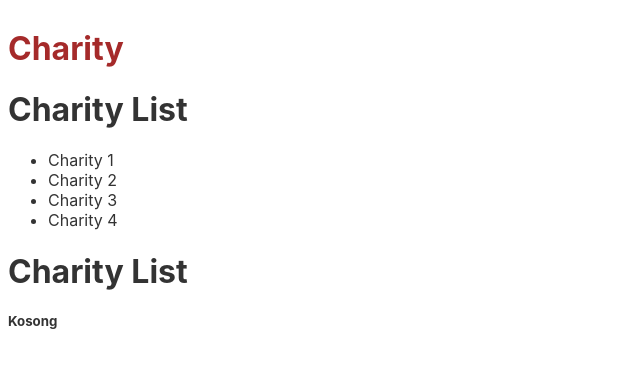
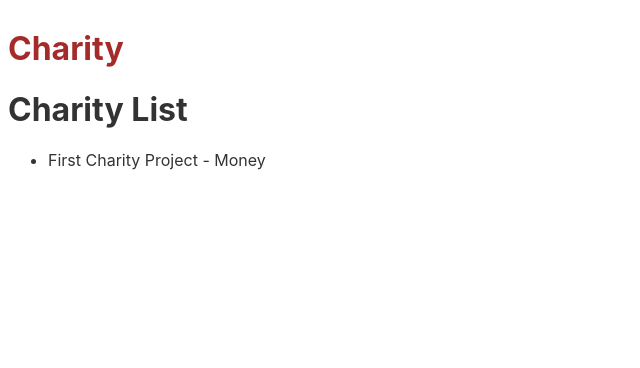
Before and after one commit to fikrighifari/charity, a Svelte app: page / in a window 1280 px wide. Shown: the top 368 px of the page, without its empty margins (0-640 px from the left). Built offline with nearby package versions, Linux system fonts and the light colour scheme.

Commit message:
adding dummy data

```diff
--- a/src/components/CharityList.svelte
+++ b/src/components/CharityList.svelte
@@ -7,7 +7,7 @@
   {#if charities !== undefined}
     <ul>
       {#each charities as Charity}
-        <li> {Charity} </li>
+        <li> {Charity.title} - {Charity.category} </li>
       {/each}
     </ul>
   {:else}
--- /dev/null
+++ b/src/data/charities.js
@@ -0,0 +1,18 @@
+module.exports = {
+    charities: [
+        {
+            id: 1,
+            title: 'First Charity Project',
+            category: 'Money',
+            thumbnail: 'https://images.pexels.com/photos/6647020/pexels-photo-6647020.jpeg?cs=srgb&dl=pexels-rodnae-productions-6647020.jpg&fm=jpg',
+            pledged: 0,
+            target: 100000,
+            date_end: +new Date('13 November 2021'),
+            profile_photo: 'https://images.pexels.com/photos/5704849/pexels-photo-5704849.jpeg?cs=srgb&dl=pexels-anastasia-shuraeva-5704849.jpg&fm=jpg',
+            profile_name: 'Nala',
+            no_pledges: 0
+
+        }
+    ]
+
+}
--- a/src/pages/Home.svelte
+++ b/src/pages/Home.svelte
@@ -1,15 +1,12 @@
 <script>
   import CharityList from '../components/CharityList.svelte';
-
+  import { charities } from '../data/charities.js';
   let title = 'Charity';
-
-  let charities = ['Charity 1', 'Charity 2', 'Charity 3', 'Charity 4'];
 </script>
 
 <div>
   <h1>{title}</h1>
   <CharityList {charities} />
-  <CharityList />
 </div>
 
 <svelte:head>
```
